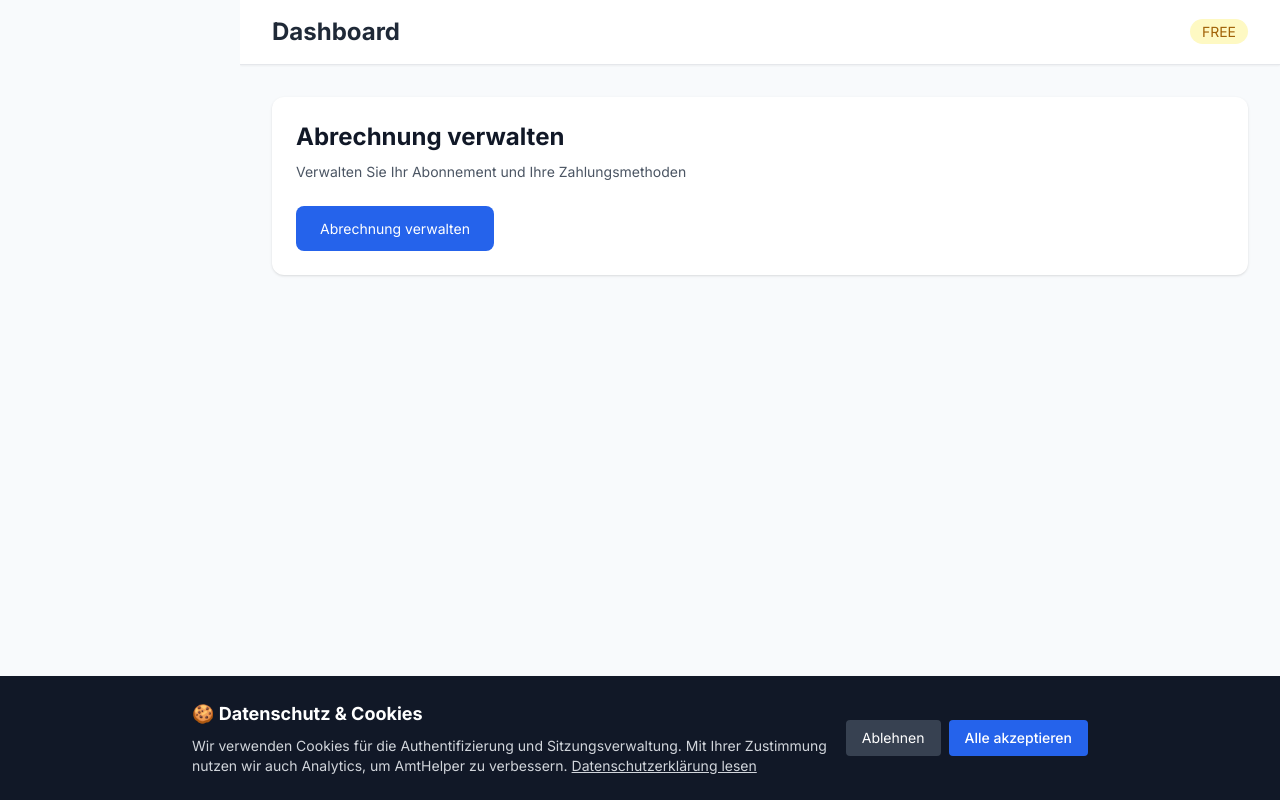
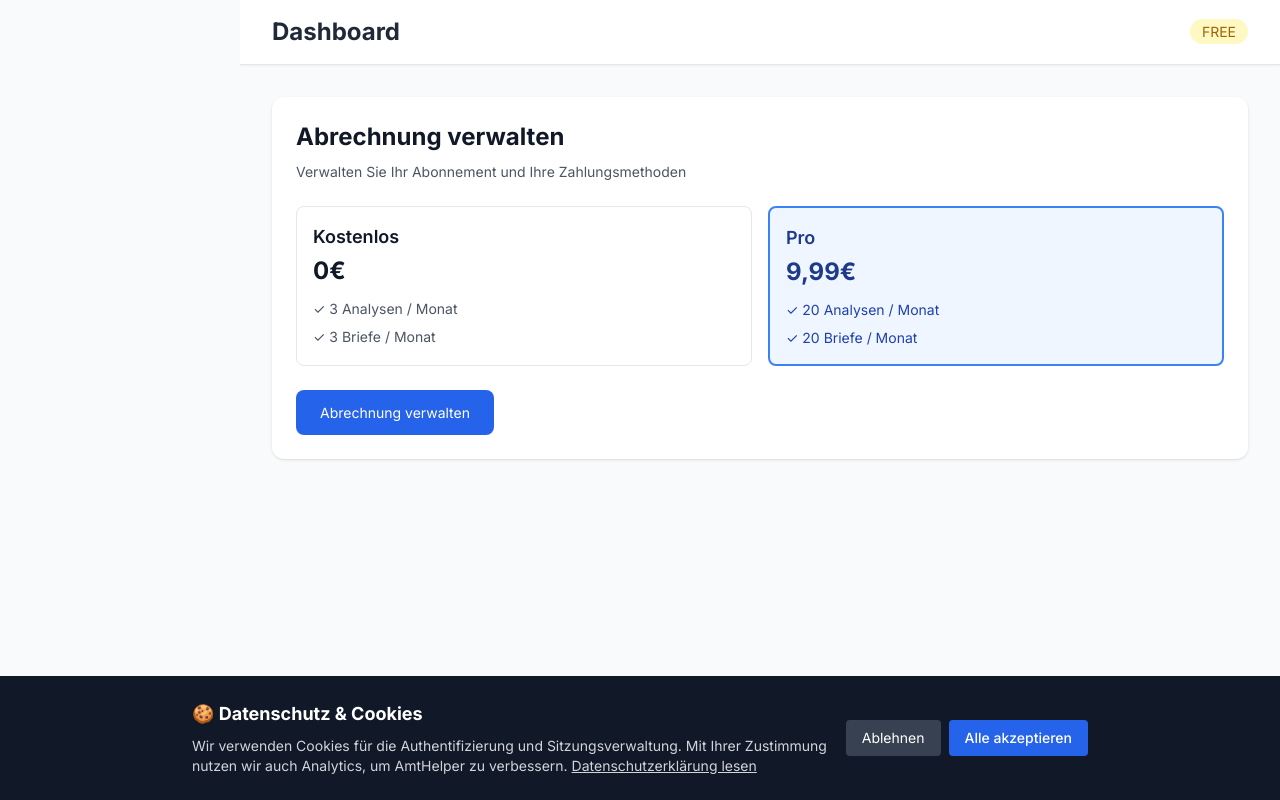
Before and after one commit to NikolayGrinevich/amthelper, a Next.js app in the folder web/: page /de/modules/billing in a window 1280 px wide. Built offline with nearby package versions, Linux system fonts and the light colour scheme; no server answers.

Commit message:
feat: pro tier limits 20+20 per month

```diff
--- a/web/app/[locale]/modules/billing/page.tsx
+++ b/web/app/[locale]/modules/billing/page.tsx
@@ -40,11 +40,43 @@ export default function BillingPage() {
     locale === 'uk' ? 'Керувати оплатою' : 'Manage Billing';
 
   return (
-    <div className="space-y-6">
-      <div className="bg-white rounded-xl shadow p-6">
-        <h2 className="text-2xl font-bold text-gray-900 mb-2">{t('billing')}</h2>
-        <p className="text-gray-600 mb-6">{t('billingDescription')}</p>
-        <button
+      <div className="space-y-6">
+        <div className="bg-white rounded-xl shadow p-6">
+          <h2 className="text-2xl font-bold text-gray-900 mb-2">{t('billing')}</h2>
+          <p className="text-gray-600 mb-6">{t('billingDescription')}</p>
+
+          {/* Plan comparison */}
+          <div className="grid md:grid-cols-2 gap-4 mb-6">
+            {/* Free plan */}
+            <div className="border border-gray-200 rounded-lg p-4">
+              <h3 className="font-semibold text-lg text-gray-900 mb-1">
+                {locale === 'de' ? 'Kostenlos' : locale === 'ru' ? 'Бесплатно' : locale === 'uk' ? 'Безкоштовно' : 'Free'}
+              </h3>
+              <p className="text-2xl font-bold text-gray-900 mb-3">
+                0€
+              </p>
+              <ul className="space-y-2 text-sm text-gray-600">
+                <li>✓ {locale === 'de' ? '3 Analysen / Monat' : locale === 'ru' ? '3 анализа / месяц' : locale === 'uk' ? '3 аналізи / місяць' : '3 analyses / month'}</li>
+                <li>✓ {locale === 'de' ? '3 Briefe / Monat' : locale === 'ru' ? '3 письма / месяц' : locale === 'uk' ? '3 листи / місяць' : '3 letters / month'}</li>
+              </ul>
+            </div>
+
+            {/* Pro plan */}
+            <div className="border-2 border-blue-500 rounded-lg p-4 bg-blue-50">
+              <h3 className="font-semibold text-lg text-blue-900 mb-1">
+                {locale === 'de' ? 'Pro' : locale === 'ru' ? 'Pro' : locale === 'uk' ? 'Pro' : 'Pro'}
+              </h3>
+              <p className="text-2xl font-bold text-blue-900 mb-3">
+                9,99€
+              </p>
+              <ul className="space-y-2 text-sm text-blue-800">
+                <li>✓ {locale === 'de' ? '20 Analysen / Monat' : locale === 'ru' ? '20 анализов / месяц' : locale === 'uk' ? '20 аналізів / місяць' : '20 analyses / month'}</li>
+                <li>✓ {locale === 'de' ? '20 Briefe / Monat' : locale === 'ru' ? '20 писем / месяц' : locale === 'uk' ? '20 листів / місяць' : '20 letters / month'}</li>
+              </ul>
+            </div>
+          </div>
+
+          <button
           onClick={openPortal}
           disabled={loading}
           className="px-6 py-3 bg-blue-600 text-white rounded-lg hover:bg-blue-700 transition disabled:opacity-50"
--- a/web/app/api/documents/analyze/route.ts
+++ b/web/app/api/documents/analyze/route.ts
@@ -170,6 +170,28 @@ export async function POST(request: NextRequest) {
               }
             }
 
+            // Pro tier limit check
+            if (userTier === 'pro') {
+              const startOfMonth = new Date();
+              startOfMonth.setDate(1);
+              startOfMonth.setHours(0, 0, 0, 0);
+
+              const { count } = await supabaseAdmin
+                .from('analyzed_documents')
+                .select('*', { count: 'exact', head: true })
+                .eq('user_id', userId)
+                .gte('created_at', startOfMonth.toISOString());
+
+              if (count !== null && count >= 20) {
+                return NextResponse.json({
+                  error: 'Pro limit reached',
+                  message: 'You have used all 20 analyses this month',
+                  limit: 20,
+                  tier: 'pro',
+                }, { status: 402 });
+              }
+            }
+
         // File size check
         const MAX_FILE_SIZE = 5 * 1024 * 1024; // 5MB
         const contentLength = request.headers.get('content-length');
--- a/web/app/api/documents/generate-letter/route.ts
+++ b/web/app/api/documents/generate-letter/route.ts
@@ -218,6 +218,28 @@ export async function POST(request: NextRequest) {
           }
         }
 
+        // Pro tier limit check
+        if (userTier === 'pro') {
+          const startOfMonth = new Date();
+          startOfMonth.setDate(1);
+          startOfMonth.setHours(0, 0, 0, 0);
+
+          const { count } = await supabaseAdmin
+            .from('generated_letters')
+            .select('*', { count: 'exact', head: true })
+            .eq('user_id', userId)
+            .gte('created_at', startOfMonth.toISOString());
+
+          if (count !== null && count >= 20) {
+            return NextResponse.json({
+              error: 'Pro limit reached',
+              message: 'You have used all 20 letters this month',
+              limit: 20,
+              tier: 'pro',
+            }, { status: 402 });
+          }
+        }
+
     const {
       letter_type,
       template_type,
```
Lines whose indentation alone changed are shown as unchanged.
